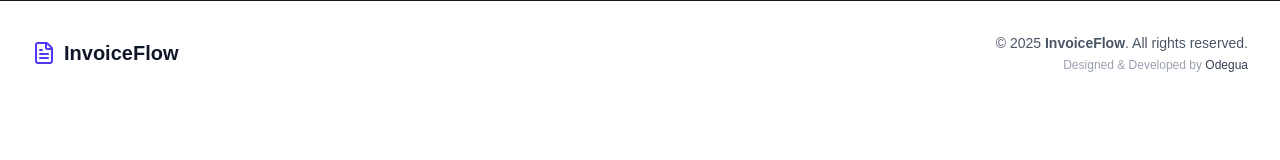
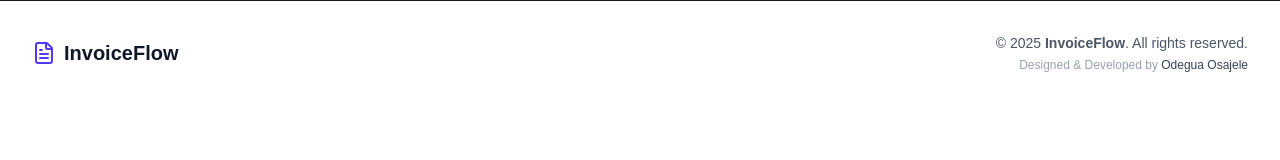
Before and after one commit to Odjels/Saas-, a Next.js app in the folder my-saas/: page / in a window 1280 px wide. Shown: the top 160 px of the page. Built offline with nearby package versions, Linux system fonts and the light colour scheme.

Commit message:
made te footer on all pages

```diff
--- a/my-saas/components/Footer.tsx
+++ b/my-saas/components/Footer.tsx
@@ -15,7 +15,7 @@ export default function Footer() {
               © {new Date().getFullYear()} <span className="font-semibold">InvoiceFlow</span>. All rights reserved.
             </p>
             <p className="text-gray-400 text-xs mt-1">
-              Designed & Developed by <span className="text-gray-700 font-medium">Odegua</span>
+              Designed & Developed by <span className="text-gray-700 font-medium">Odegua Osajele </span>
             </p>
           </div>
         </div>
```
